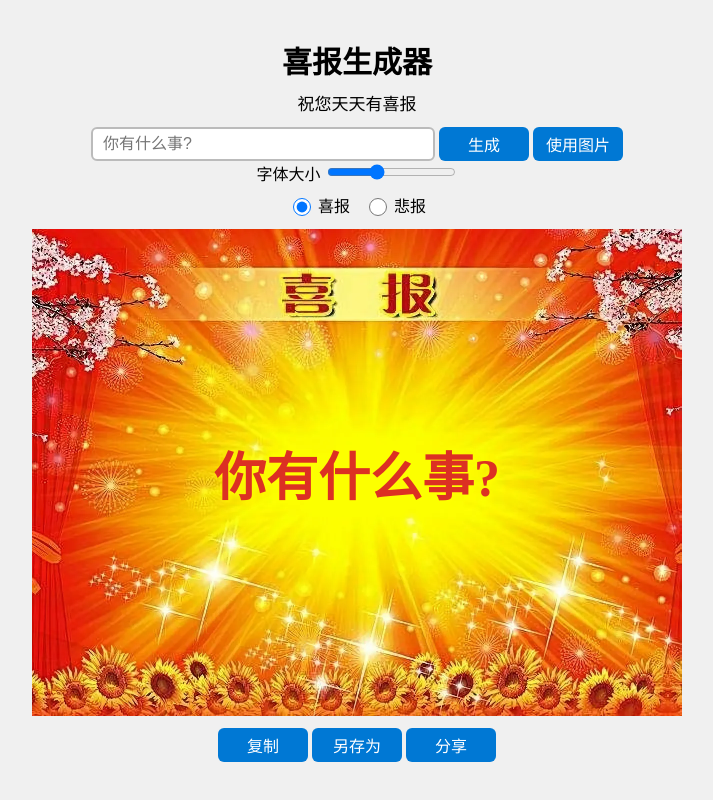
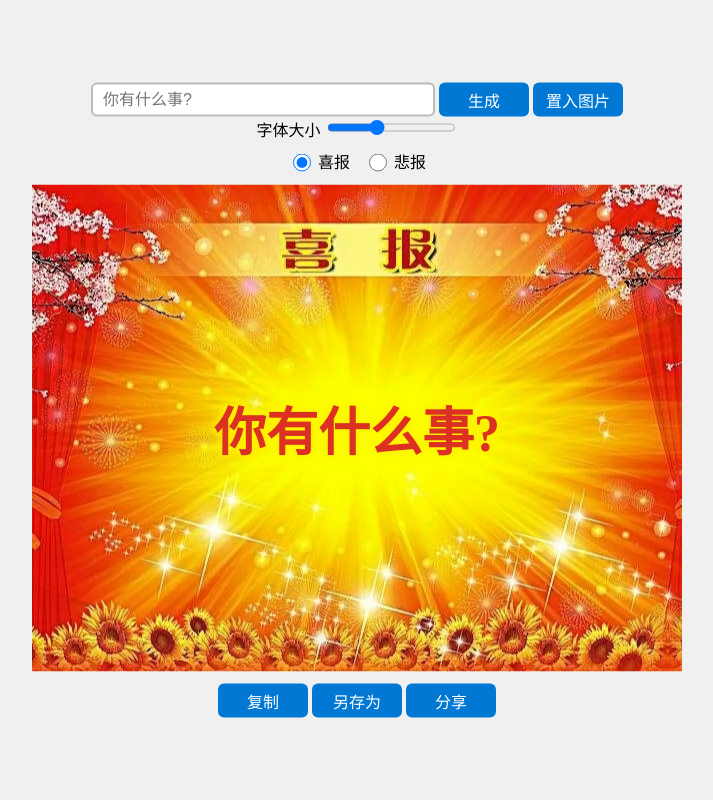
Before and after one commit to zhangyisui/good-news-generator, a plain HTML site: page index.html in a window 1280 px wide. Shown: the whole page, without its empty margins (283-996 px from the left). Drawn offline with Linux system fonts and the light colour scheme.

Commit message:
小修小补

```diff
--- a/index.html
+++ b/index.html
@@ -13,11 +13,9 @@
 
 <body>
 	<div id="main">
-		<h1>喜报生成器</h1>
-		<p>祝您天天有喜报</p>
 		<input id="main_context" placeholder="你有什么事?" />
 		<button id="main_make">生成</button>
-		<button id="main_makepic">使用图片</button><br>
+		<button id="main_makepic">置入图片</button><br>
 		<label for="font-size">字体大小</label>
         <input
           type="range"
--- a/script.js
+++ b/script.js
@@ -4,7 +4,7 @@ function createNews(type, context) {
 	img.innerHTML = `
 	<img class="bg" src="./img/${type}.webp" />
 	<p class="context" style="${type == "good_news" ?
-			`color: #dc3023; text-shadow: 2px 2px 5px rgba(256,256,1,0.8);` :
+			`color: #dc3023; text-shadow: 0 0 5px rgba(255,240,0,0.8), 0 0 10px rgba(255,240,0,0.8), 0 0 15px rgba(255,240,0,0.8);` :
 			`color: #5a5a5a;`}">
 		${context}
 	</p>
```
